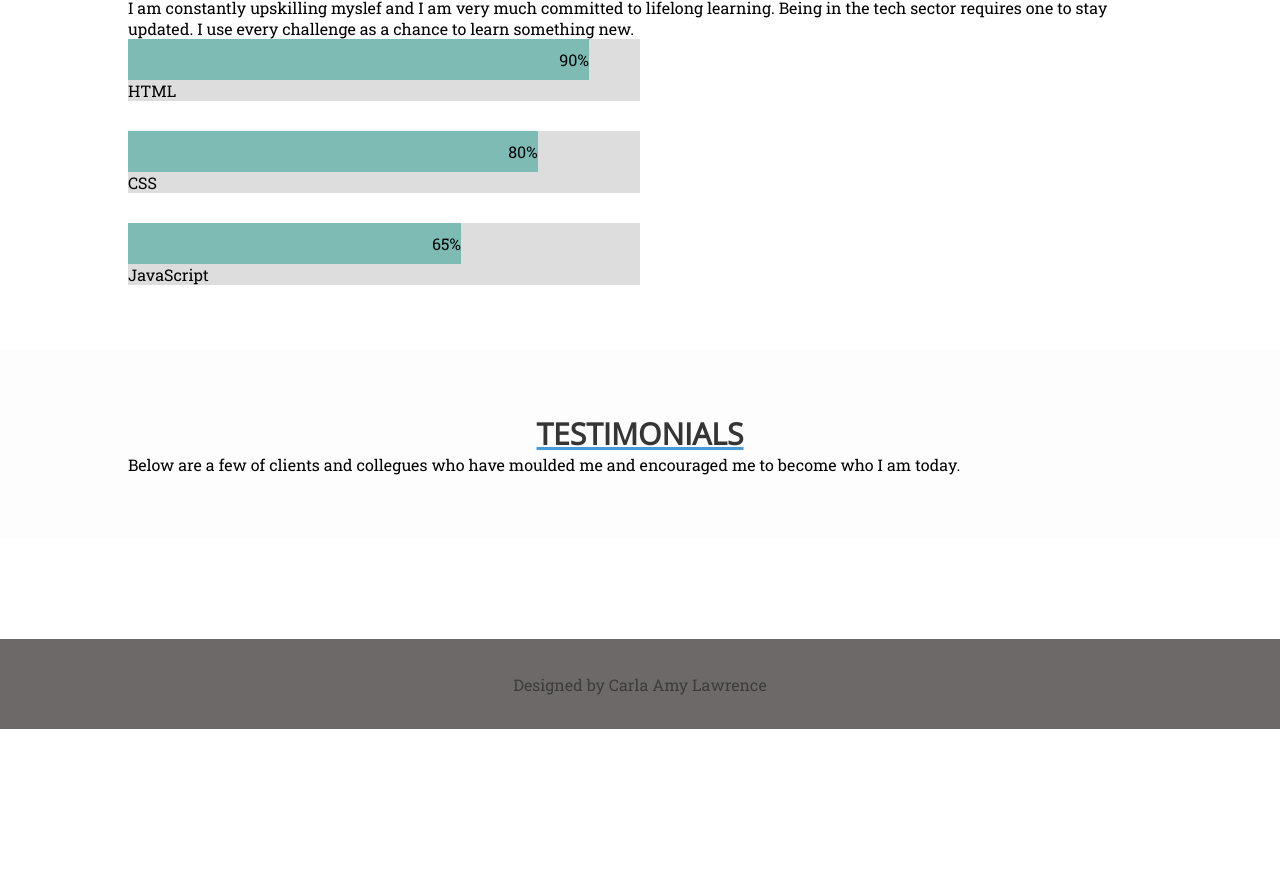
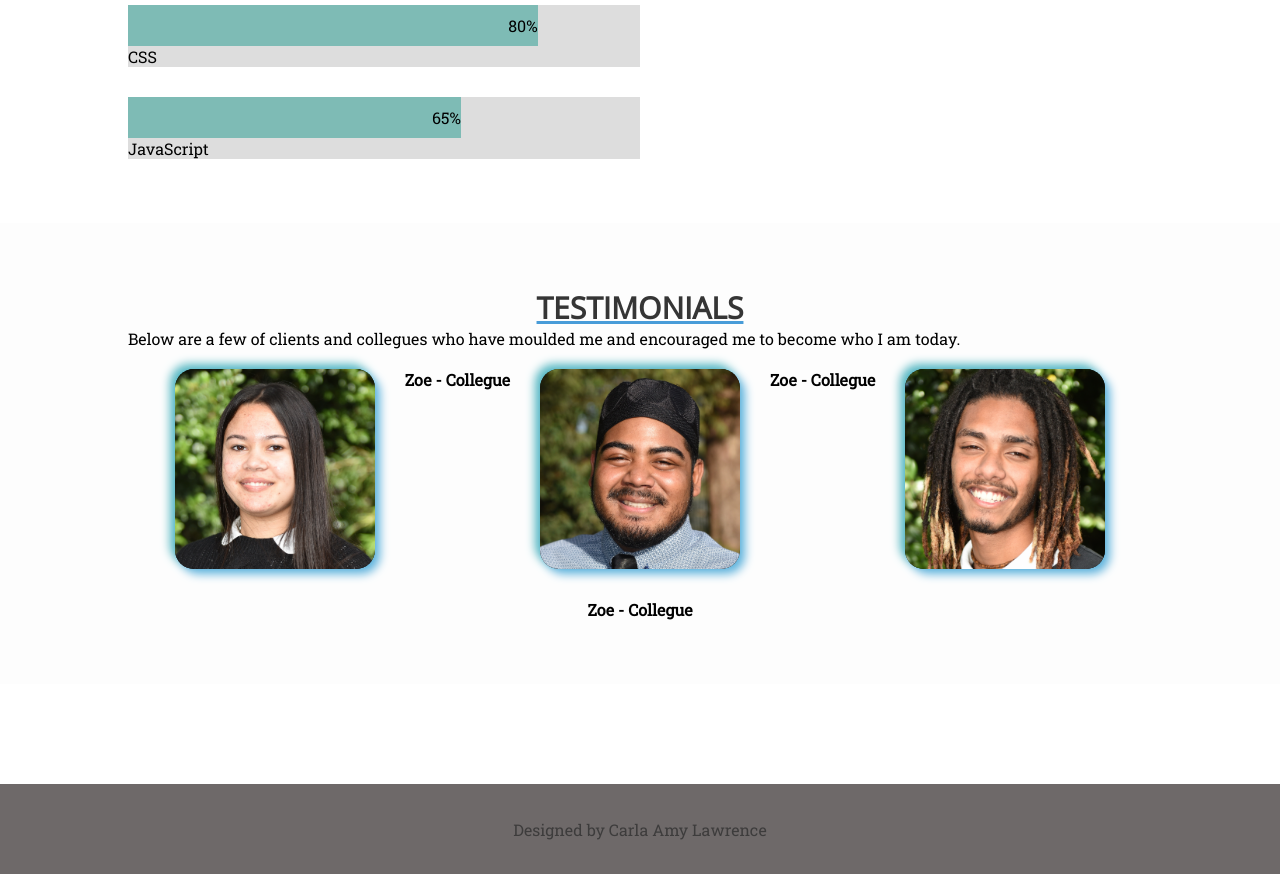
Before and after one commit to Carlaamylawrence/Official-Portfolio-April, a plain HTML site: page about.html in a window 1280 px wide. Shown: the part 870-1744 px from the top of the page. Before the commit the page ends 1599 px from the top, so only its background shows below. Drawn offline with nearby package versions, Linux system fonts and the light colour scheme.

Commit message:
adding chnages

```diff
--- a/about.html
+++ b/about.html
@@ -117,11 +117,24 @@
       <div class="test-1">
       <h2>TESTIMONIALS</h2>
       <p>Below are a few of clients and collegues who have moulded me and encouraged me to become who I am today.</p>
+     <div class="individuals">
+       <div class="card">
+            <img src="./images/Zoe (1).JPG"></i>
+        </div>
+        <div class="cardname">
+          <h4>Zoe - Collegue </h4>
+        </div>
+
+        <div class="card">
+            <img src="./images/Abu-bakr (2).JPG"></i>
+        </div>
+        <h4>Zoe - Collegue </h4>
+        <div class="card">
+            <img src="./images/Ricardo (2).JPG"></i>
+        </div>
+        <h4>Zoe - Collegue </h4>
+
     </div>
-      <div class="card">
-      </div>
-      <div class="card">
-      </div>
   </section>
 
   <!-- footer -->
--- a/styling/about.css
+++ b/styling/about.css
@@ -58,6 +58,7 @@ h3 {
 .about-container .about-sec .about-content {
   margin-left: 70px;
 }
+
 .row {
   display: flex;
   flex-direction: row;
@@ -121,12 +122,34 @@ h3 {
   flex-direction: column;
   margin: 40px;
 }
+
+.individuals {
+  display: flex;
+  gap: 30px;
+  flex-wrap: wrap;
+  justify-content: center;
+  margin-top: 20px;
+}
+.card {
+  border-radius: 19px;
+  background: #090909;
+  box-shadow: 5px 5px 10px #5eb2dc, -5px -5px 10px #55b7c2;
+  display: flex;
+}
+img {
+  width: 200px;
+  height: 200px;
+  border-radius: 19px;
+}
+
 button.nav-button {
   width: 30px;
   position: fixed;
   top: 25px;
   right: 30px;
   display: none;
+  background-color: #93b6c8;
+  border-radius: 12px;
 }
 
 
--- a/styling/contact.css
+++ b/styling/contact.css
@@ -8,7 +8,7 @@
 }
 
 section {
-  min-height: 90vh;
+  min-height: 80vh;
 }
 
 h2 {
@@ -30,6 +30,7 @@ h3 {
   font-family: sans-serif;
   font-weight: 100;
   font-family: "Open Sans", sans-serif;
+  margin-bottom: 30px;
 }
 
 .contact-container {
@@ -72,6 +73,8 @@ button.nav-button {
   top: 25px;
   right: 30px;
   display: none;
+  background-color: #93b6c8;
+  border-radius: 12px;
 }
 
 /* footer */
--- a/styling/index.css
+++ b/styling/index.css
@@ -13,6 +13,8 @@ button.nav-button {
   top: 25px;
   right: 30px;
   display: none;
+  background-color: #93b6c8;
+  border-radius: 12px;
 }
 
 #landing {
--- a/styling/portfolio.css
+++ b/styling/portfolio.css
@@ -11,8 +11,9 @@
 #portfolio {
   display: flex;
   padding: 5% 10%;
-  background-color: rgba(255, 255, 255, 0.852);
+  background-color: rgba(237, 247, 246, 0.852);
   background-size: cover;
+  background-position: ;
 }
 h2 {
   font-size: 30px;
@@ -30,11 +31,21 @@ h2 {
   gap: 30px;
   align-items: center;
 }
-
+.projects {
+  display: flex;
+  gap: 30px;
+  flex-wrap: wrap;
+}
 .card {
+  border-radius: 19px;
+  background: #090909;
+  box-shadow: 5px 5px 10px #5eb2dc, -5px -5px 10px #55b7c2;
+  display: flex;
 }
-p {
-  text-decoration: none;
+img {
+  width: 350px;
+  height: 200px;
+  border-radius: 19px;
 }
 
 button.nav-button {
@@ -43,6 +54,8 @@ button.nav-button {
   top: 25px;
   right: 30px;
   display: none;
+  background-color: #93b6c8;
+  border-radius: 12px;
 }
 
 /* footer */
--- a/styling/resume.css
+++ b/styling/resume.css
@@ -61,6 +61,8 @@ button.nav-button {
   top: 25px;
   right: 30px;
   display: none;
+  background-color: #93b6c8;
+  border-radius: 12px;
 }
 
 /* footer */
```
Also changed, not shown: portfolio.html (+2 -4 lines), images/Abu-bakr (2).JPG (added), images/Ricardo (2).JPG (added), images/Zoe (1).JPG (added), images/retrocalculator.jpg, images/sweetheaven.jpg.
